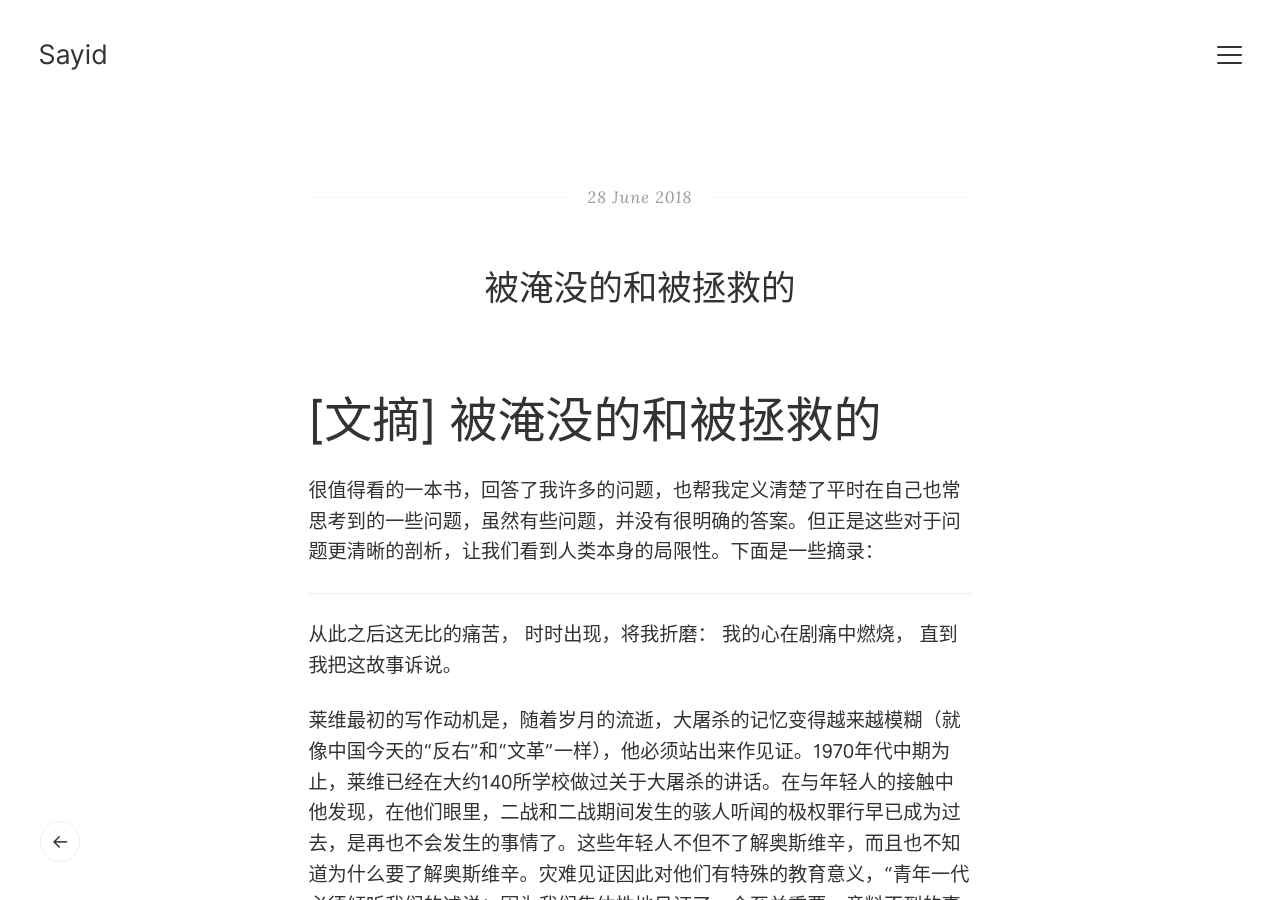
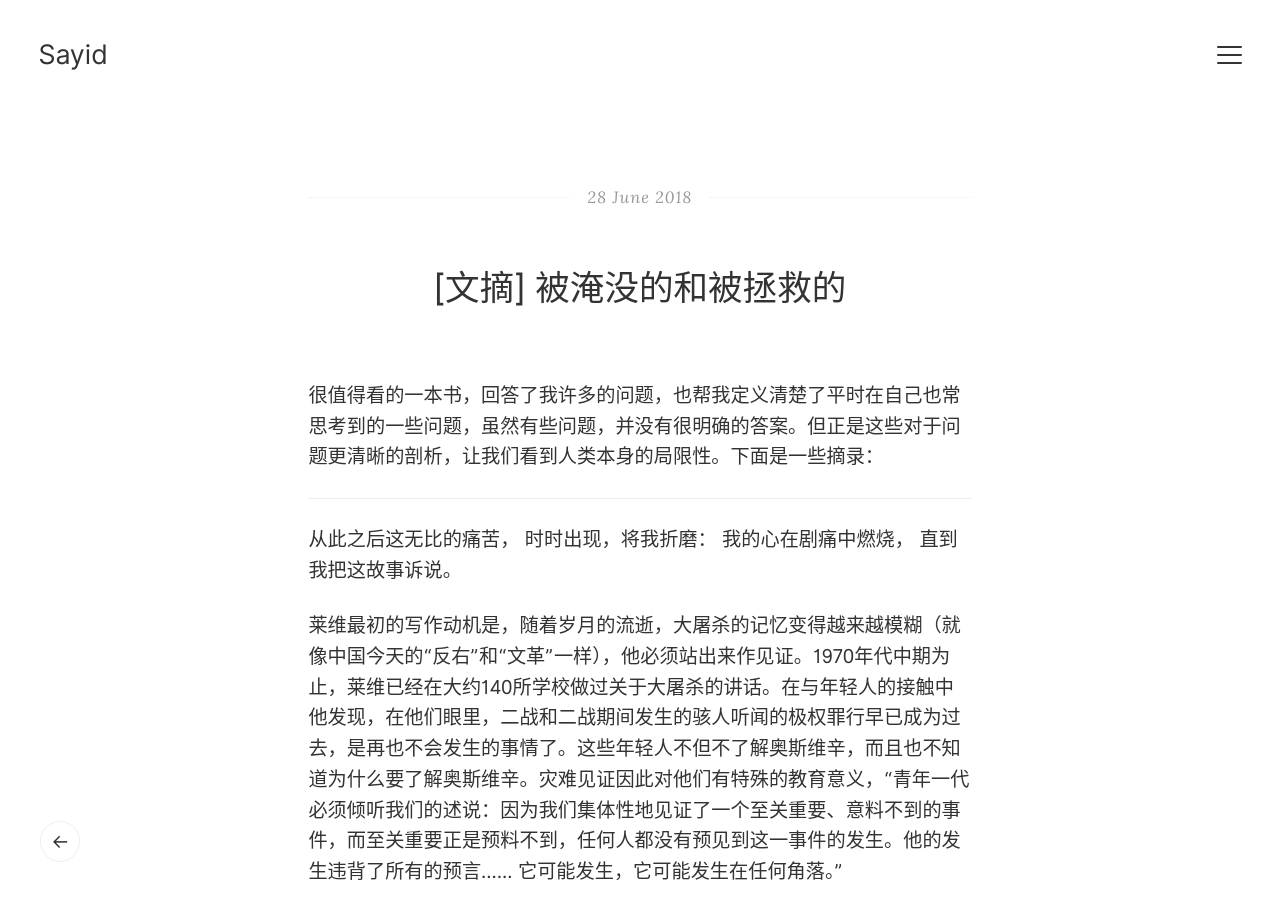
Before and after one commit to sayidh/blog, a Jekyll site: the page built from _posts/2018-06-28-I-sommersi-e-i-salvati.md, in a window 1280 px wide and 900 px high. Built offline with Jekyll 4.4.1, drawn with Linux system fonts in a browser that asks for light colours.

Commit message:
2018-06-28-I-sommersi-e-i-salvati.md

```diff
--- a/_posts/2018-06-28-I-sommersi-e-i-salvati.md
+++ b/_posts/2018-06-28-I-sommersi-e-i-salvati.md
@@ -1,11 +1,9 @@
 ---
 layout: post
-title:  "被淹没的和被拯救的"
+title:  "[文摘] 被淹没的和被拯救的"
 date:   2018-06-28
 categories: 读书文摘
 ---
-
-# [文摘] 被淹没的和被拯救的
 
 很值得看的一本书，回答了我许多的问题，也帮我定义清楚了平时在自己也常思考到的一些问题，虽然有些问题，并没有很明确的答案。但正是这些对于问题更清晰的剖析，让我们看到人类本身的局限性。下面是一些摘录：
 
```
